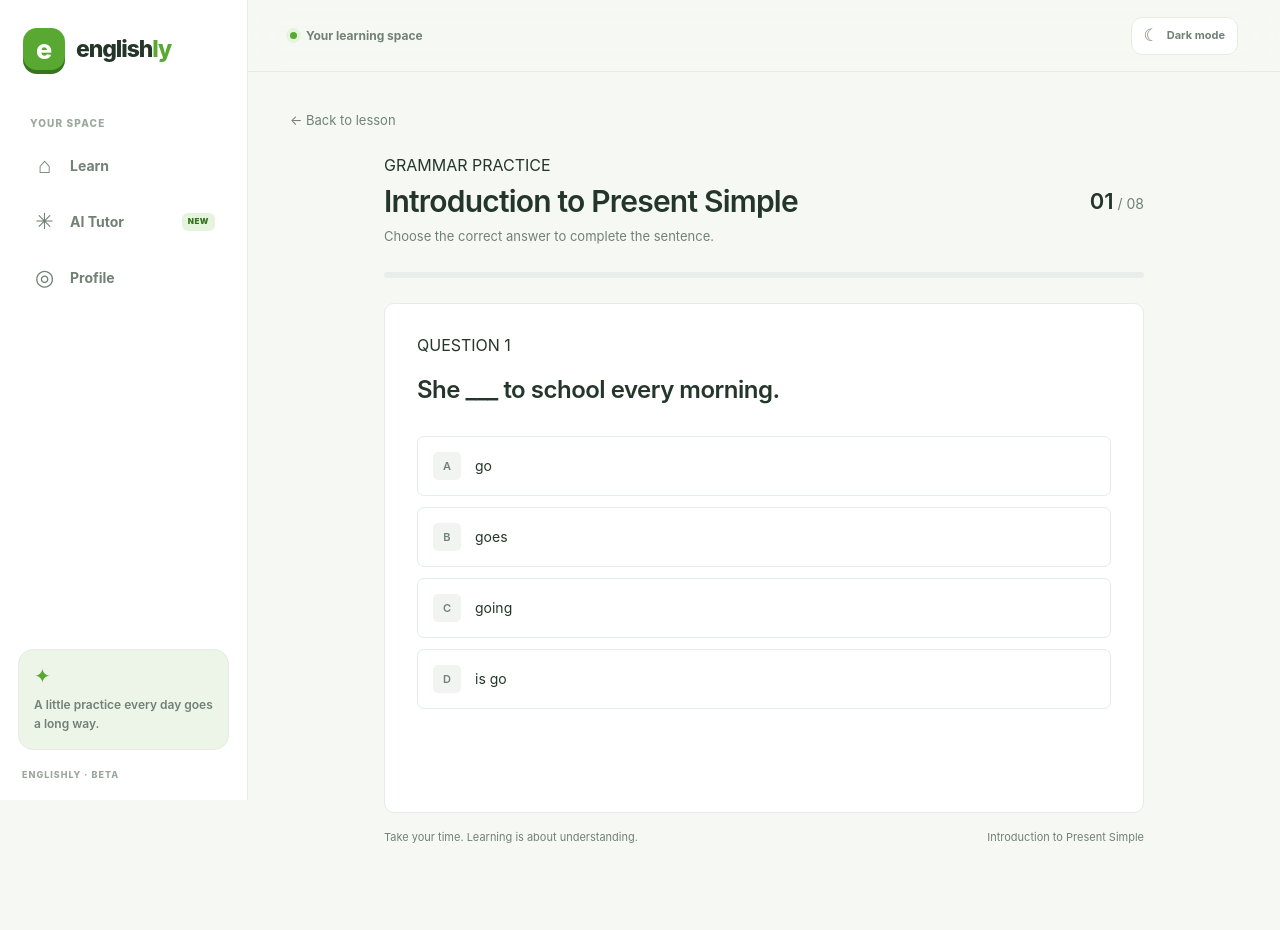
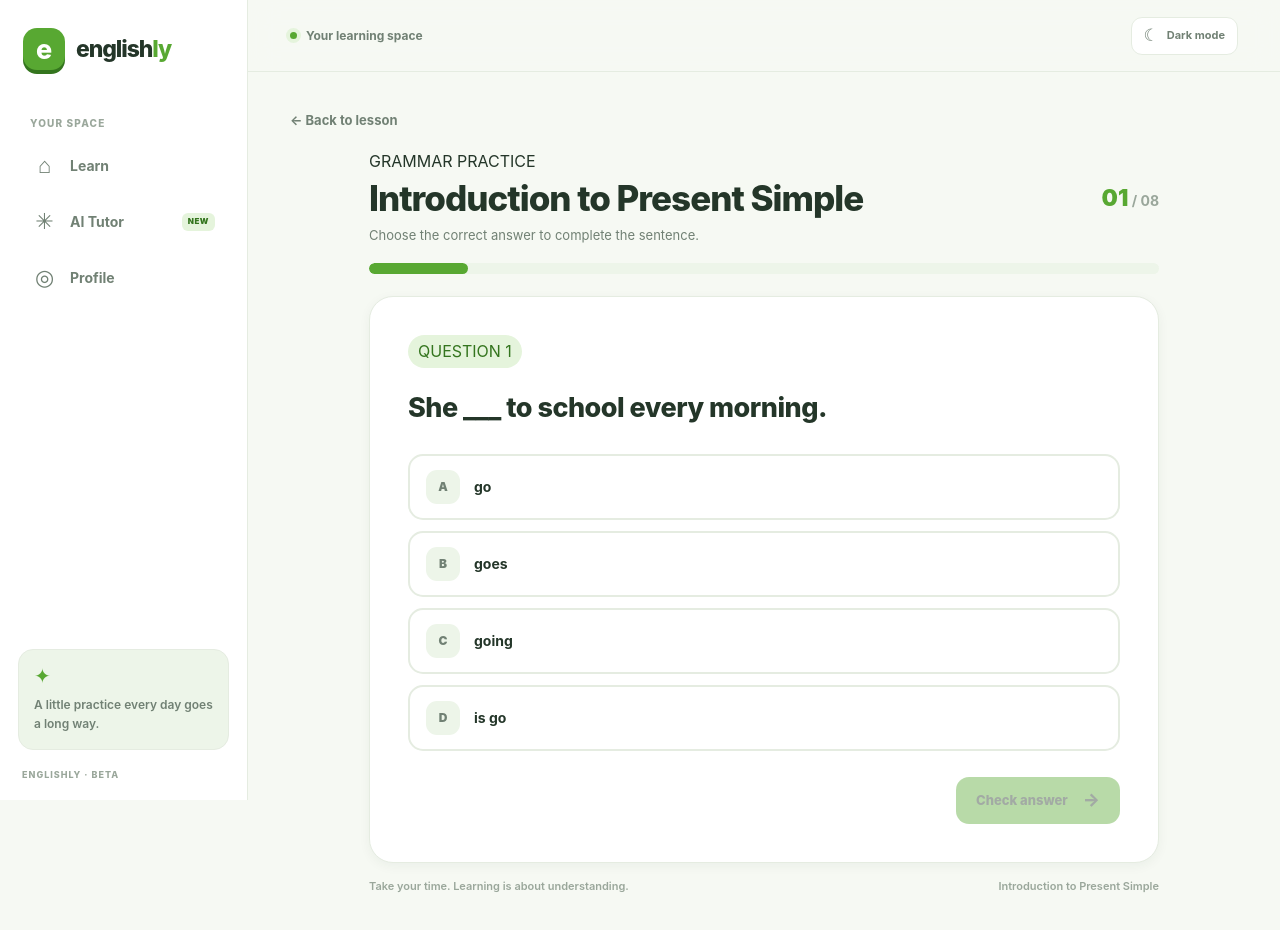
Before and after one commit to madaraFlovv/english-learning-platform, a React (Vite) app in the folder frontend/: page /exercise/present-simple in a window 1280 px wide. Shown: the top 930 px of the page. Built offline with nearby package versions, Linux system fonts and the light colour scheme.

Commit message:
refactor: migrate exercise page to CSS Modules

```diff
--- a/frontend/src/pages/ExercisePage/ExercisePage.tsx
+++ b/frontend/src/pages/ExercisePage/ExercisePage.tsx
@@ -4,7 +4,7 @@ import { Link, useParams } from "react-router-dom";
 import { learningData } from "../../data/learningData";
 import { useProgress } from "../../context/ProgressContext";
 
-import "./ExercisePage.css";
+import styles from "./ExercisePage.module.css";
 
 const normalizeAnswer = (answer: string) => {
   return answer.trim().toLowerCase();
@@ -37,13 +37,13 @@ const ExercisePage = () => {
 
   if (!lesson) {
     return (
-      <div className="exercise-page">
-        <div className="exercise-result">
-          <span className="section-eyebrow">ERROR</span>
+      <div className={styles["exercise-page"]}>
+        <div className={styles["exercise-result"]}>
+          <span className={styles["section-eyebrow"]}>ERROR</span>
           <h1>Lesson not found</h1>
           <p>We couldn't find the lesson you're looking for.</p>
 
-          <Link to="/" className="exercise-primary-button">
+          <Link to="/" className={styles["exercise-primary-button"]}>
             Back to roadmap
             <span>→</span>
           </Link>
@@ -54,20 +54,20 @@ const ExercisePage = () => {
 
   if (questions.length === 0) {
     return (
-      <div className="exercise-page">
-        <Link to={`/lesson/${lesson.id}`} className="exercise-back-link">
+      <div className={styles["exercise-page"]}>
+        <Link to={`/lesson/${lesson.id}`} className={styles["exercise-back-link"]}>
           ← Back to lesson
         </Link>
 
-        <div className="exercise-result">
-          <span className="section-eyebrow">PRACTICE</span>
+        <div className={styles["exercise-result"]}>
+          <span className={styles["section-eyebrow"]}>PRACTICE</span>
           <h1>Exercises coming soon</h1>
           <p>
             Exercises for "{lesson.title}" haven't been added yet. Check back
             later.
           </p>
 
-          <Link to={`/lesson/${lesson.id}`} className="exercise-primary-button">
+          <Link to={`/lesson/${lesson.id}`} className={styles["exercise-primary-button"]}>
             Back to lesson
             <span>→</span>
           </Link>
@@ -78,11 +78,11 @@ const ExercisePage = () => {
 
   if (isFinished) {
     return (
-      <div className="exercise-page">
-        <div className="exercise-result">
-          <span className="section-eyebrow">LESSON COMPLETED</span>
+      <div className={styles["exercise-page"]}>
+        <div className={styles["exercise-result"]}>
+          <span className={styles["section-eyebrow"]}>LESSON COMPLETED</span>
 
-          <div className="result-score">
+          <div className={styles["result-score"]}>
             {score}
             <span> / {questions.length}</span>
           </div>
@@ -93,14 +93,14 @@ const ExercisePage = () => {
             You answered {score} out of {questions.length} questions correctly.
           </p>
 
-          <div className="result-progress">
+          <div className={styles["result-progress"]}>
             <div
-              className="result-progress-fill"
+              className={styles["result-progress-fill"]}
               style={{ width: `${(score / questions.length) * 100}%` }}
             />
           </div>
 
-          <Link to="/" className="exercise-primary-button">
+          <Link to="/" className={styles["exercise-primary-button"]}>
             Back to roadmap
             <span>→</span>
           </Link>
@@ -113,10 +113,10 @@ const ExercisePage = () => {
 
   if (!question) {
     return (
-      <div className="exercise-result">
+      <div className={styles["exercise-result"]}>
         <h1>Something went wrong</h1>
         <p>We couldn't load this question.</p>
-        <Link to={`/lesson/${lesson.id}`} className="exercise-primary-button">
+        <Link to={`/lesson/${lesson.id}`} className={styles["exercise-primary-button"]}>
           Back to lesson
           <span>→</span>
         </Link>
@@ -161,15 +161,15 @@ const ExercisePage = () => {
   };
 
   return (
-    <div className="exercise-page">
-      <Link to={`/lesson/${lesson.id}`} className="exercise-back-link">
+    <div className={styles["exercise-page"]}>
+      <Link to={`/lesson/${lesson.id}`} className={styles["exercise-back-link"]}>
         ← Back to lesson
       </Link>
 
-      <div className="exercise-container">
-        <header className="exercise-header">
+      <div className={styles["exercise-container"]}>
+        <header className={styles["exercise-header"]}>
           <div>
-            <span className="section-eyebrow">GRAMMAR PRACTICE</span>
+            <span className={styles["section-eyebrow"]}>GRAMMAR PRACTICE</span>
             <h1>{lesson.title}</h1>
             <p>
               {question.type === "multiple-choice"
@@ -178,21 +178,21 @@ const ExercisePage = () => {
             </p>
           </div>
 
-          <div className="exercise-counter">
+          <div className={styles["exercise-counter"]}>
             {String(currentQuestion + 1).padStart(2, "0")}
             <span> / {String(questions.length).padStart(2, "0")}</span>
           </div>
         </header>
 
-        <div className="exercise-progress">
+        <div className={styles["exercise-progress"]}>
           <div
-            className="exercise-progress-fill"
+            className={styles["exercise-progress-fill"]}
             style={{ width: `${progress}%` }}
           />
         </div>
 
-        <main className="exercise-card">
-          <span className="section-eyebrow">
+        <main className={styles["exercise-card"]}>
+          <span className={styles["section-eyebrow"]}>
             QUESTION {currentQuestion + 1}
           </span>
 
@@ -203,22 +203,17 @@ const ExercisePage = () => {
           </h2>
 
           {question.type === "multiple-choice" ? (
-            <div className="exercise-options">
+            <div className={styles["exercise-options"]}>
               {question.options.map((option, index) => {
                 const isSelected = selectedAnswer === option;
                 const isCorrectOption = option === question.correctAnswer;
 
-                let optionClass = "exercise-option";
-
-                if (isSelected) optionClass += " is-selected";
-
-                if (isAnswered && isCorrectOption) {
-                  optionClass += " is-correct";
-                }
-
-                if (isAnswered && isSelected && !isCorrect) {
-                  optionClass += " is-incorrect";
-                }
+                const optionClass = [
+                  styles["exercise-option"],
+                  isSelected && styles["is-selected"],
+                  isAnswered && isCorrectOption && styles["is-correct"],
+                  isAnswered && isSelected && !isCorrect && styles["is-incorrect"],
+                ].filter(Boolean).join(" ");
 
                 return (
                   <button
@@ -227,24 +222,24 @@ const ExercisePage = () => {
                     onClick={() => setSelectedAnswer(option)}
                     disabled={isAnswered}
                   >
-                    <span className="option-letter">
+                    <span className={styles["option-letter"]}>
                       {String.fromCharCode(65 + index)}
                     </span>
 
                     <span>{option}</span>
 
                     {isAnswered && isCorrectOption && (
-                      <span className="option-status">✓</span>
+                      <span className={styles["option-status"]}>✓</span>
                     )}
                   </button>
                 );
               })}
             </div>
           ) : (
-            <div className="exercise-fill-answer">
+            <div className={styles["exercise-fill-answer"]}>
               <input
                 type="text"
-                className="exercise-fill-input"
+                className={styles["exercise-fill-input"]}
                 placeholder="Type your answer..."
                 value={selectedAnswer ?? ""}
                 onChange={(event) => setSelectedAnswer(event.target.value)}
@@ -257,8 +252,8 @@ const ExercisePage = () => {
 
           {isAnswered && (
             <div
-              className={`exercise-feedback ${
-                isCorrect ? "feedback-correct" : "feedback-incorrect"
+              className={`${styles["exercise-feedback"]} ${
+                isCorrect ? styles["feedback-correct"] : styles["feedback-incorrect"]
               }`}
             >
               <h3>{isCorrect ? "Correct answer!" : "Not quite right"}</h3>
@@ -266,17 +261,17 @@ const ExercisePage = () => {
               <p>{question.explanation}</p>
 
               {!isCorrect && question.type === "fill-in-the-blanks" && (
-                <p className="exercise-correct-answer">
+                <p className={styles["exercise-correct-answer"]}>
                   Correct answer: <strong>{question.correctAnswer}</strong>
                 </p>
               )}
             </div>
           )}
 
-          <div className="exercise-actions">
+          <div className={styles["exercise-actions"]}>
             {!isAnswered ? (
               <button
-                className="exercise-primary-button"
+                className={styles["exercise-primary-button"]}
                 onClick={handleCheckAnswer}
                 disabled={!selectedAnswer?.trim()}
               >
@@ -285,7 +280,7 @@ const ExercisePage = () => {
               </button>
             ) : (
               <button
-                className="exercise-primary-button"
+                className={styles["exercise-primary-button"]}
                 onClick={handleNextQuestion}
               >
                 {currentQuestion === questions.length - 1
@@ -297,7 +292,7 @@ const ExercisePage = () => {
           </div>
         </main>
 
-        <div className="exercise-footer">
+        <div className={styles["exercise-footer"]}>
           <span>Take your time. Learning is about understanding.</span>
           <span>{lesson.title}</span>
         </div>
```
